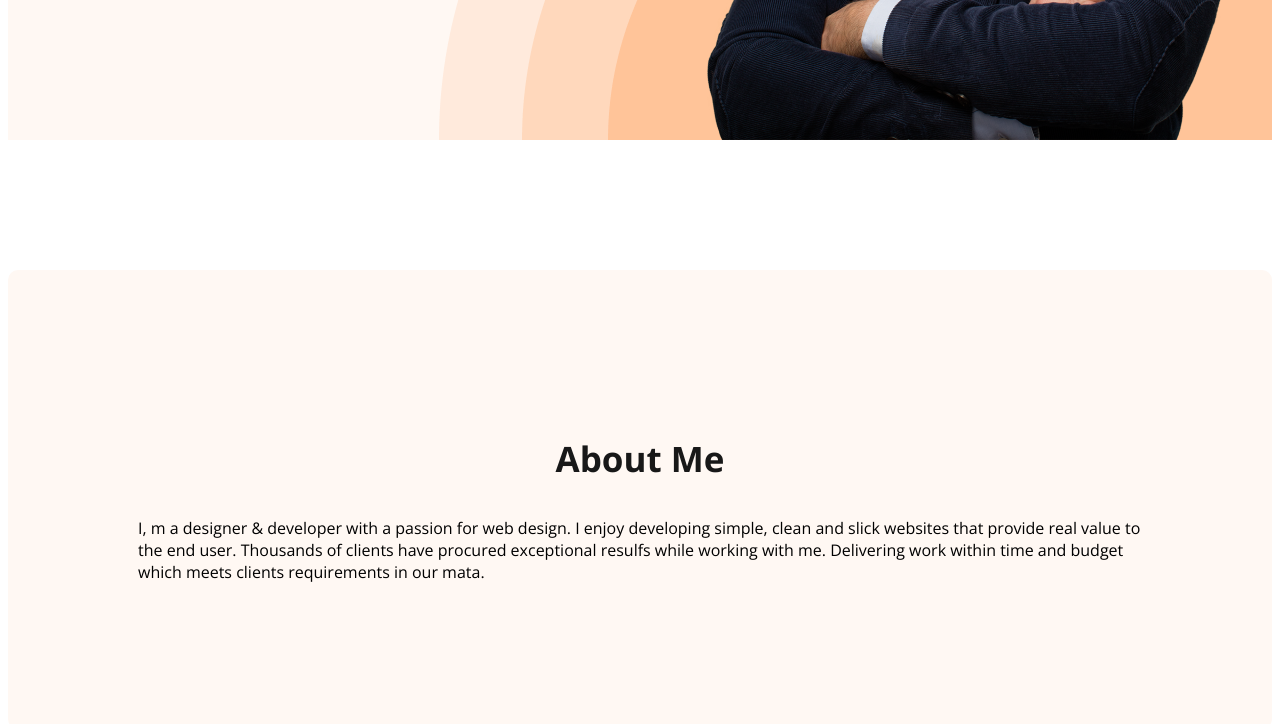
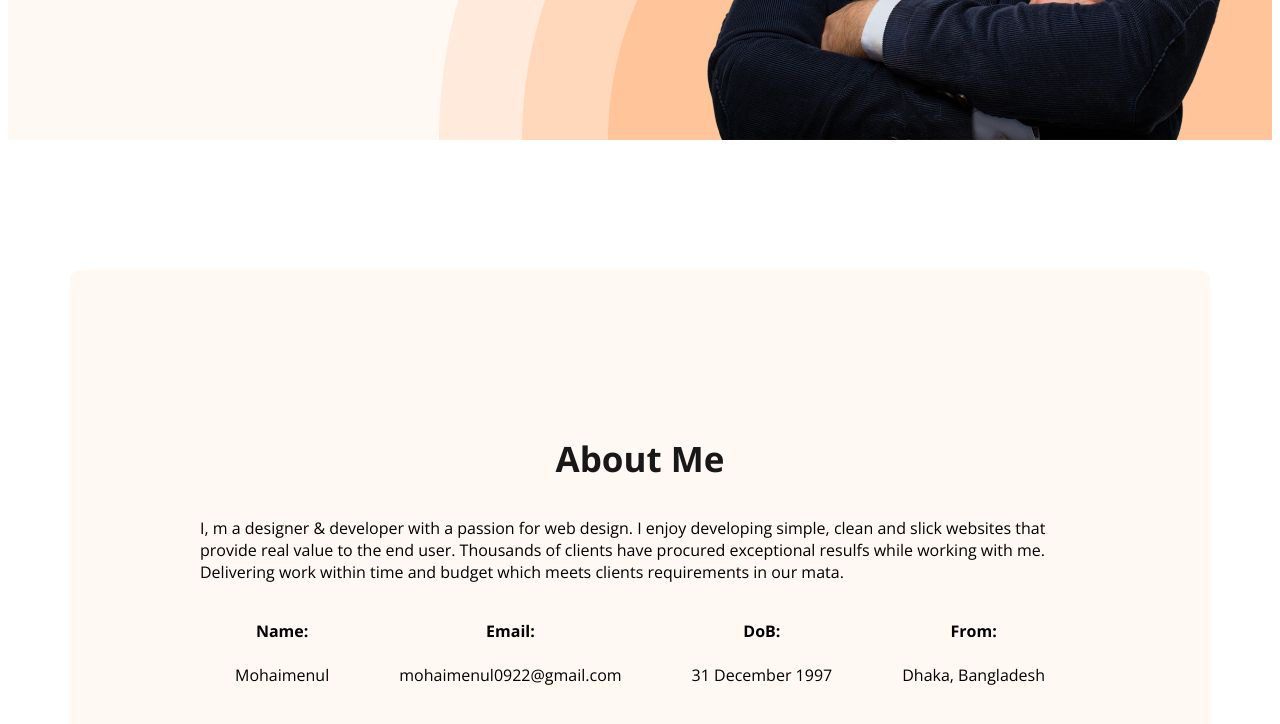
Before and after one commit to Mohaimenul23/graphicdesigner-portfolio, a plain HTML site: page index.html in a window 1280 px wide. Shown: the part 725-1449 px from the top of the page. Drawn offline with nearby package versions, Linux system fonts and the light colour scheme.

Commit message:
about added

```diff
--- a/Styles/portfolio.css
+++ b/Styles/portfolio.css
@@ -105,6 +105,11 @@ nav a {
 }
 
 /* main section styles*/
+main{
+  max-width: 1140px;
+  margin: 0 auto;
+}
+
 /* about section styles*/
 .about {
   padding: 130px;
@@ -112,3 +117,10 @@ nav a {
   background: #FFF8F3;
   margin: 130px 0px;
 }
+.about-info-container {
+  display: flex;
+  justify-content: space-around;
+}
+.about-info {
+  text-align: center;
+}
--- a/index.html
+++ b/index.html
@@ -1,5 +1,6 @@
 <!DOCTYPE html>
 <html lang="en">
+
 <head>
   <meta charset="UTF-8">
   <meta name="viewport" content="width=device-width, initial-scale=1.0">
@@ -7,26 +8,28 @@
   <title>Graphic designer portfolio</title>
 
   <link rel="preconnect" href="https://fonts.googleapis.com">
-<link rel="preconnect" href="https://fonts.gstatic.com" crossorigin>
-<link href="https://fonts.googleapis.com/css2?family=Open+Sans:wght@400;700;800&display=swap" rel="stylesheet">
+  <link rel="preconnect" href="https://fonts.gstatic.com" crossorigin>
+  <link href="https://fonts.googleapis.com/css2?family=Open+Sans:wght@400;700;800&display=swap" rel="stylesheet">
 
   <link rel="stylesheet" href="Styles/portfolio.css">
 </head>
+
 <body>
   <header class="header">
     <nav>
       <h3 class="nav-title">Mohaim<span class="text-primary">enul</span></h3>
       <ul>
-       <li><a href="">Portfolio</a></li>
-       <li><a href="">Blog</a></li>
-       <li><button class="btn-primary">Hire Me</button></li>
+        <li><a href="">Portfolio</a></li>
+        <li><a href="">Blog</a></li>
+        <li><button class="btn-primary">Hire Me</button></li>
       </ul>
     </nav>
     <div class="banner">
       <div class="banner-content">
         <h3 class="welcome">Hi, I am</h3>
         <h1 class="banner-title">Mohaimenul</h1>
-        <p class="banner-description">I am passionate about my work. Because I love what I do, I have a steady source of motivation that drives me to do my best</p>
+        <p class="banner-description">I am passionate about my work. Because I love what I do, I have a steady source of
+          motivation that drives me to do my best</p>
         <button class="btn-primary">Download CV</button>
         <button class="btn-primary">Contact</button>
       </div>
@@ -39,7 +42,34 @@
   <main>
     <section class="about">
       <h3 class="section-title">About Me</h3>
-      <p class="description">I, m a designer & developer with a passion for web design. I enjoy developing simple, clean and slick websites that provide real value to the end user. Thousands of clients have procured exceptional resulfs while working with me. Delivering work within time and budget which meets clients requirements in our mata.</p>
+      <p class="description">I, m a designer & developer with a passion for web design. I enjoy developing simple, clean
+        and slick websites that provide real value to the end user. Thousands of clients have procured exceptional
+        resulfs while working with me. Delivering work within time and budget which meets clients requirements in our
+        mata.</p>
+
+      <div class="about-info-container">
+        <!-- .about-info*4>h4.info-title+p.info-description -->
+        <div class="about-info">
+          <h4 class="info-title">Name:</h4>
+          <p class="info-description">Mohaimenul</p>
+        </div>
+
+        <div class="about-info">
+          <h4 class="info-title">Email:</h4>
+          <p class="info-description">mohaimenul0922@gmail.com</p>
+        </div>
+
+        <div class="about-info">
+          <h4 class="info-title">DoB:</h4>
+          <p class="info-description">31 December 1997</p>
+        </div>
+
+        <div class="about-info">
+          <h4 class="info-title">From:</h4>
+          <p class="info-description">Dhaka, Bangladesh</p>
+
+        </div>
+      </div>
 
 
     </section>
@@ -51,4 +81,5 @@
 
   </footer>
 </body>
+
 </html>
```
